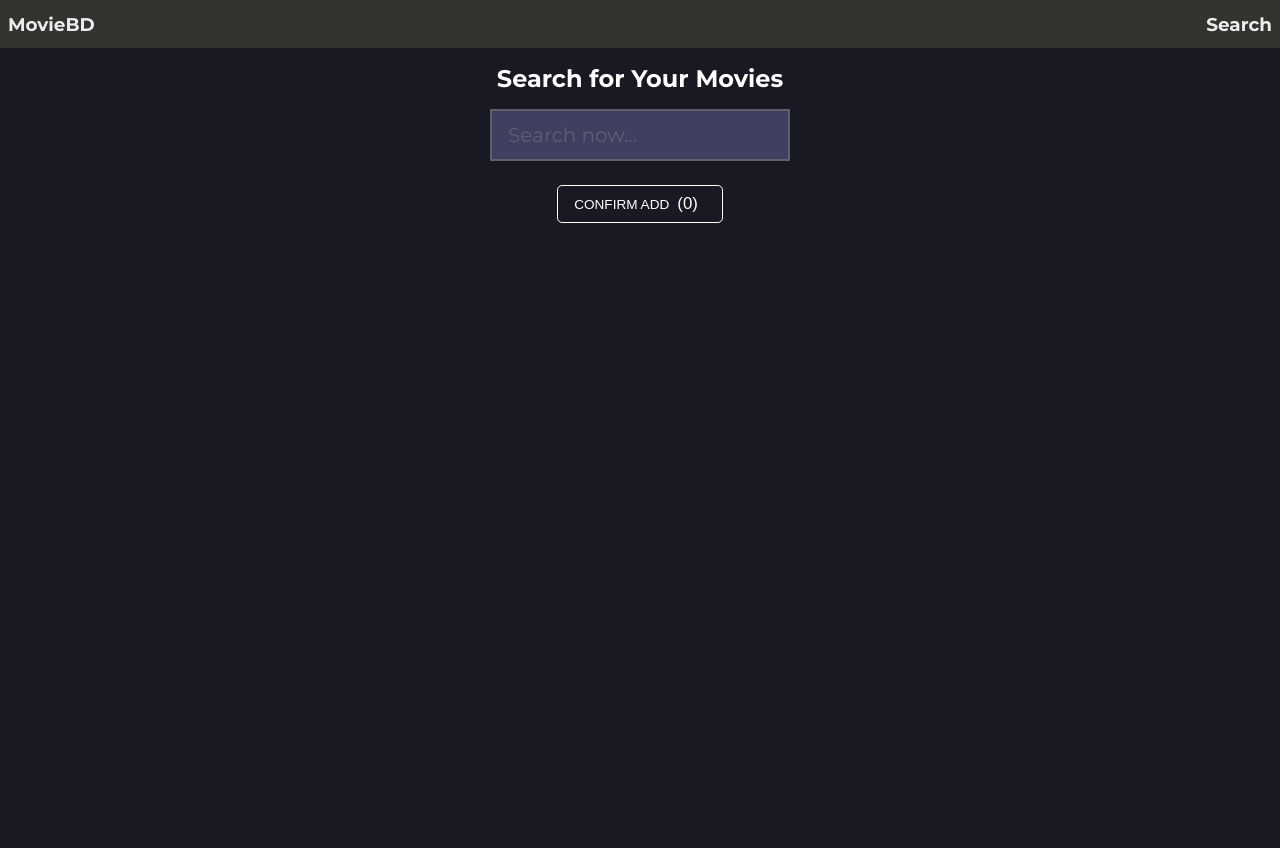
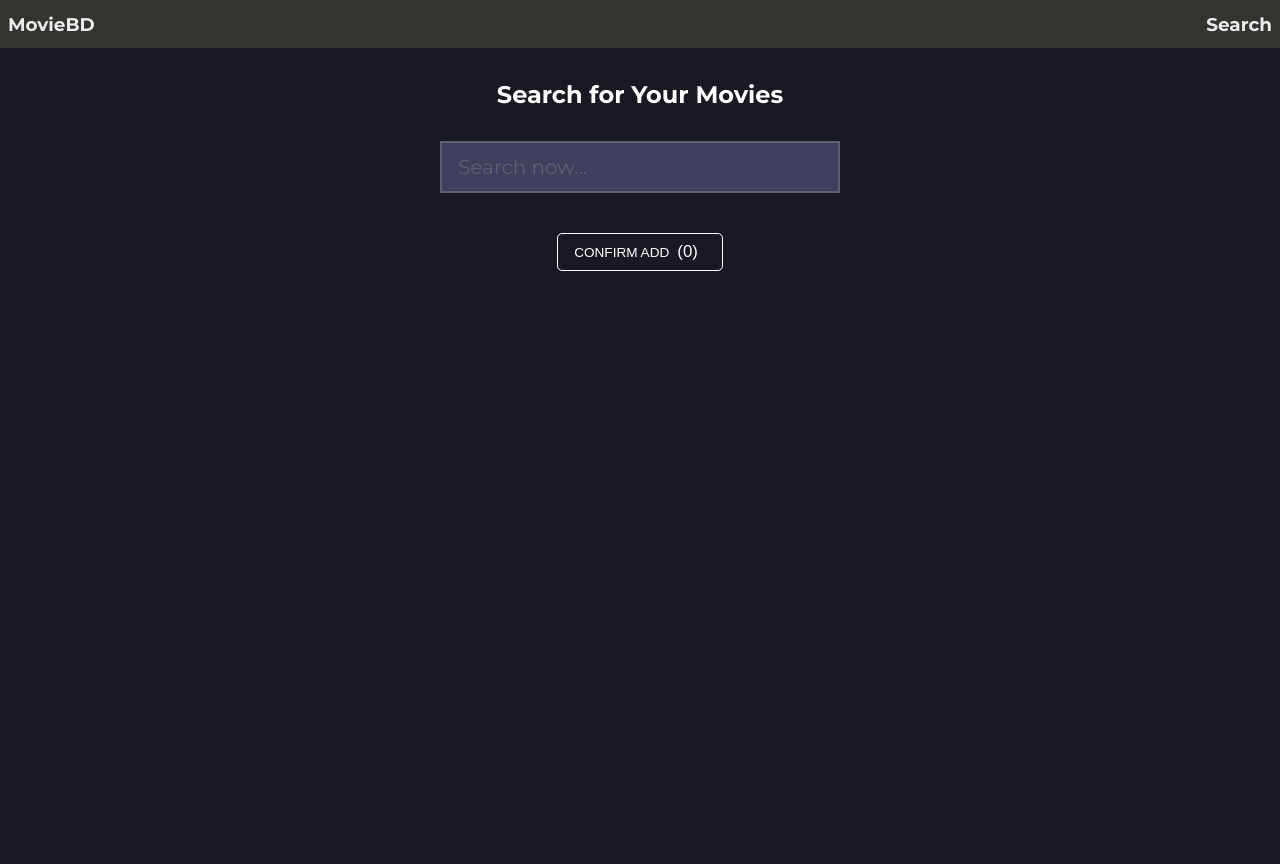
Before and after one commit to mksdziag/MovieS, a React (Create React App) app: page /search in a window 1280 px wide. Built offline with nearby package versions, Linux system fonts and the light colour scheme.

Commit message:
addet rating on search page

```diff
--- a/src/App.js
+++ b/src/App.js
@@ -4,7 +4,7 @@ import "./App.css";
 import Header from "./components/Header/Header";
 import MainPage from "./containers/MainPage/MainPage";
 import Search from "./components/Search/Search";
-import { BrowserRouter, Route, Link } from "react-router-dom";
+import { BrowserRouter, Route } from "react-router-dom";
 
 class App extends Component {
   state = {
@@ -13,8 +13,13 @@ class App extends Component {
   };
 
   addToWantMoviesHandler = moviesArr => {
+    const newWatchedArr = moviesArr.filter(movie => movie.my_note);
+    const newWantToWatch = moviesArr.filter(movie => !movie.my_note);
     this.setState((prevState, currState) => {
-      return { wantToWatch: [...prevState.wantToWatch, ...moviesArr] };
+      return {
+        wantToWatch: [...prevState.wantToWatch, ...newWantToWatch],
+        watched: [...prevState.watched, ...newWatchedArr]
+      };
     });
   };
 
@@ -59,6 +64,9 @@ class App extends Component {
               path="/search"
               render={() => (
                 <Search
+                  userRatingHandler={(value, movieId) =>
+                    this.userRatingHandler(value, movieId)
+                  }
                   addMoviesHandler={moviesArr =>
                     this.addToWantMoviesHandler(moviesArr)
                   }
--- a/src/components/Bookmarks/Watched/Watched.js
+++ b/src/components/Bookmarks/Watched/Watched.js
@@ -1,8 +1,8 @@
 import React from "react";
 import "./Watched.css";
-import { Link, Route } from "react-router-dom";
-import Favourites from "../Favourites/Favourites";
-import MoviePage from "../../MoviePage/MoviePage";
+// import { Link, Route } from "react-router-dom";
+// import Favourites from "../Favourites/Favourites";
+// import MoviePage from "../../MoviePage/MoviePage";
 
 const watched = props => {
   const { movies } = props;
--- a/src/components/Rating/Rating.css
+++ b/src/components/Rating/Rating.css
@@ -3,11 +3,15 @@
   height: 3rem;
   width: 3rem;
   bottom: -1rem;
-  left: -.25rem;
-  border-radius: 50%;
-  background-color: gray;
+  left: -0.25rem;
+  border-radius: 500px;
+  background-color: #0b3948;
   border: 2px solid white;
   color: white;
   font-size: 1rem;
   outline: none;
+  transition: all 150ms ease-in-out;
 }
+.movie-rating__select:focus {
+  width: 6rem;
+}
--- a/src/components/Search/Search.css
+++ b/src/components/Search/Search.css
@@ -5,12 +5,14 @@
 .search__section-title {
   text-align: center;
   padding: 1rem;
+  margin: 1rem auto;
   font-size: 1.5rem;
 }
 
 .search__input {
-  margin: 0 auto 1rem;
-  width: 300px;
+  margin: 0 auto;
+  width: 70%;
+  max-width: 400px;
   display: block;
   padding: 0.75rem 1rem;
   background-color: #3f3f5f;
@@ -27,6 +29,7 @@
   display: grid;
   grid-template-columns: 1fr 3fr;
   grid-gap: 1rem;
+  position: relative;
 }
 
 .search__movie-cover {
@@ -61,6 +64,7 @@
   position: relative;
   display: flex;
   justify-content: center;
+  padding: 2rem;
 }
 
 .btn--accept-add {
@@ -71,9 +75,9 @@
   font-size: 1.05rem;
   margin: 0 0.5rem;
 }
-
+/*
 .search__list-wrapper {
 }
 
 .search__finded-list {
-}
+} */
--- a/src/components/Search/Search.js
+++ b/src/components/Search/Search.js
@@ -1,6 +1,7 @@
 import React, { Component } from "react";
 import axios from "axios";
 import "./Search.css";
+import Rating from "../Rating/Rating";
 
 class Search extends Component {
   constructor(props) {
@@ -8,8 +9,24 @@ class Search extends Component {
     this.state = {
       findedMovies: [],
       wantToWatchToAdd: [],
-      watchedToAdd: []
+      watchedToAdd: [],
+      ratedMovie: null
     };
+  }
+
+  userRatingHandler(rating, id) {
+    const ratedMovie = this.state.findedMovies.find(movie => movie.id === id);
+    ratedMovie.my_note = Number(rating);
+    console.log(ratedMovie);
+    const filteredFinded = this.state.findedMovies.filter(
+      movie => movie.id !== id
+    );
+    this.setState((prevState, nextProps) => {
+      return {
+        wantToWatchToAdd: [...prevState.wantToWatchToAdd, ratedMovie],
+        findedMovies: filteredFinded
+      };
+    });
   }
 
   searchForMoviesHandler = e => {
@@ -36,7 +53,6 @@ class Search extends Component {
     const targetMovieArr = this.state.findedMovies.filter(
       movie => movie.id === id
     );
-    targetMovieArr[0].my_note = "-";
     const filteredFinded = this.state.findedMovies.filter(
       movie => movie.id !== id
     );
@@ -80,6 +96,9 @@ class Search extends Component {
             src={poster_path && `https://image.tmdb.org/t/p/w500${poster_path}`}
             alt=""
           />
+          <Rating
+            userRatingHandler={e => this.userRatingHandler(e.target.value, id)}
+          />
           <div>
             <h3 className="search__movie-title">{original_title}</h3>
             <p className="search__release-year">
@@ -99,9 +118,6 @@ class Search extends Component {
               onClick={() => this.wantToWatchHandler(id)}
               className="btn btn--want">
               Want to watch
-            </button>
-            <button onClick={this.rateHandler} className="btn btn--rate">
-              Rate
             </button>
           </div>
         </li>
```
